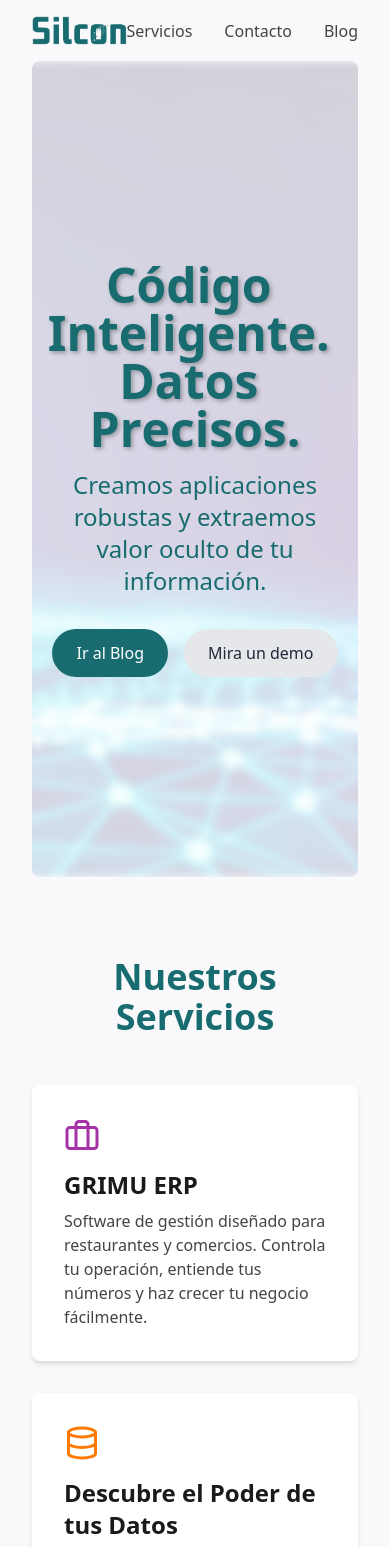
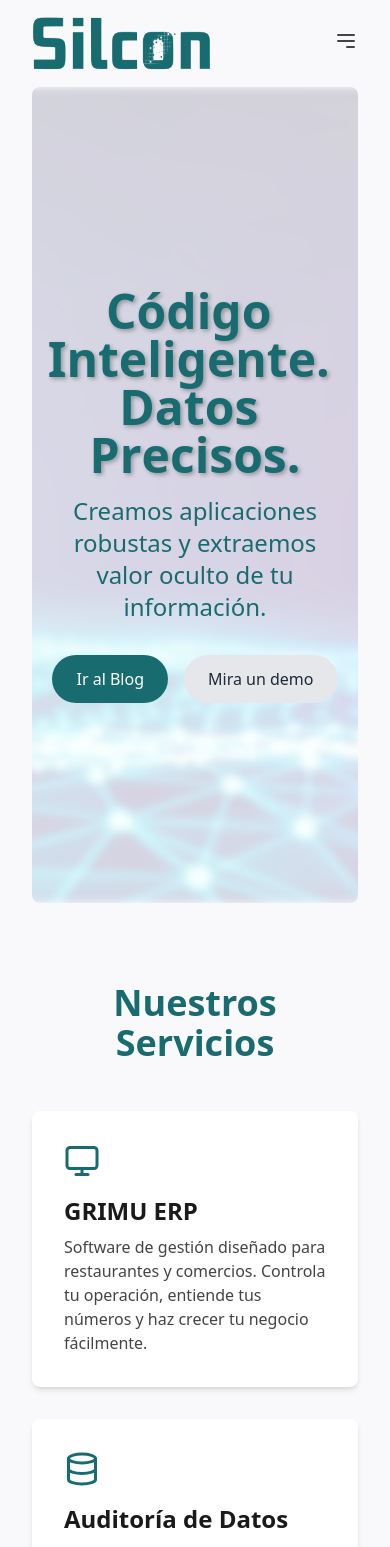
Before and after one commit to guitarvistor/guitarvistor.github.io, a Next.js app: page / in a window 390 px wide. Shown: the top 1547 px of the page. Built offline with nearby package versions, Linux system fonts and the light colour scheme.

Commit message:
colapsar menú

```diff
--- /dev/null
+++ b/src/app/demo/DemoClient.tsx
@@ -0,0 +1,25 @@
+"use client";
+
+import Link from 'next/link';
+import dynamic from 'next/dynamic';
+
+const DynamicDataBrainAnimation = dynamic(() => import('@/components/DataBrainAnimation'), { ssr: false });
+
+export default function DemoClient() {
+  return (
+    <div className="flex flex-col items-center justify-center min-h-screen bg-accent text-white text-center p-4">
+      <h1 className="text-4xl md:text-5xl font-bold mb-4">Imagina todos los datos de tu negocio en un solo lugar</h1>
+      <p className="text-2xl md:text-3xl mb-8">Conectados con una inteligencia artificial que trabaja específicamente para ti</p>
+      <DynamicDataBrainAnimation />
+      <h2 className="text-3xl md:text-4xl font-bold mb-8">¿Te gusta la idea?</h2>
+      <div className="flex flex-col sm:flex-row space-y-4 sm:space-y-0 sm:space-x-4">
+        <Link href="/grimu" className="bg-icon-inventory text-white py-3 px-6 rounded-full hover:bg-icon-inventory/90 transition-all text-lg">
+          Me encanta
+        </Link>
+        <Link href="/oportunidad" className="bg-icon-analytics text-white py-3 px-6 rounded-full hover:bg-icon-analytics/90 transition-all text-lg">
+          Perderé esta oportunidad
+        </Link>
+      </div>
+    </div>
+  );
+}
--- a/src/app/demo/page.tsx
+++ b/src/app/demo/page.tsx
@@ -1,21 +1,5 @@
-import Link from 'next/link';
-import DataBrainAnimation from '@/components/DataBrainAnimation';
+import DemoClient from './DemoClient';
 
-export default function Demo() {
-  return (
-    <div className="flex flex-col items-center justify-center min-h-screen bg-accent text-white text-center p-4">
-      <h1 className="text-4xl md:text-5xl font-bold mb-4">Imagina todos los datos de tu negocio en un solo lugar</h1>
-      <p className="text-2xl md:text-3xl mb-8">Conectados con una inteligencia artificial que trabaja específicamente para ti</p>
-      <DataBrainAnimation />
-      <h2 className="text-3xl md:text-4xl font-bold mb-8">¿Te gusta la idea?</h2>
-      <div className="flex flex-col sm:flex-row space-y-4 sm:space-y-0 sm:space-x-4">
-        <Link href="/grimu" className="bg-icon-inventory text-white py-3 px-6 rounded-full hover:bg-icon-inventory/90 transition-all text-lg">
-          Me encanta
-        </Link>
-        <Link href="/oportunidad" className="bg-icon-analytics text-white py-3 px-6 rounded-full hover:bg-icon-analytics/90 transition-all text-lg">
-          Perderé esta oportunidad
-        </Link>
-      </div>
-    </div>
-  );
+export default function DemoPage() {
+  return <DemoClient />;
 }
--- a/src/app/page.tsx
+++ b/src/app/page.tsx
@@ -3,8 +3,10 @@ import Header from "@/components/Header";
 import Footer from "@/components/Footer";
 import AnimatedSection from "@/components/AnimatedSection";
 import CascadingText from '@/components/CascadingText';
-import DataBrainAnimation from '@/components/DataBrainAnimation';
-import { FiArrowRight, FiDatabase, FiCode, FiBriefcase } from 'react-icons/fi';
+import dynamic from 'next/dynamic';
+
+const DynamicDataBrainAnimation = dynamic(() => import('@/components/DataBrainAnimation'), { ssr: false });
+import { FiDatabase, FiCode, FiMonitor, FiHome } from 'react-icons/fi';
 import { useForm, ValidationError } from '@formspree/react';
 
 export default function Home() {
@@ -58,7 +60,7 @@ export default function Home() {
             {/* GRIMU ERP */}
             <AnimatedSection delay={0.1}>
               <div className="bg-white p-8 rounded-lg shadow-md hover:shadow-xl transition-shadow h-full">
-                <div className="text-icon-sales text-4xl mb-4"><FiBriefcase /></div>
+                <div className="text-accent text-4xl mb-4"><FiMonitor /></div>
                 <h3 className="text-2xl font-bold text-text-primary mb-2">GRIMU ERP</h3>
                 <p className="text-text-secondary">Software de gestión diseñado para restaurantes y comercios.
                   Controla tu operación, entiende tus números y haz crecer tu negocio fácilmente.</p>
@@ -67,8 +69,8 @@ export default function Home() {
             {/* Auditoría de Datos */}
             <AnimatedSection delay={0.2}>
               <div className="bg-white p-8 rounded-lg shadow-md hover:shadow-xl transition-shadow h-full">
-                <div className="text-icon-analytics text-4xl mb-4"><FiDatabase /></div>
-                <h3 className="text-2xl font-bold text-text-primary mb-2">Descubre el Poder de tus Datos</h3>
+                <div className="text-accent text-4xl mb-4"><FiDatabase /></div>
+                <h3 className="text-2xl font-bold text-text-primary mb-2">Auditoría de Datos</h3>
                 <p className="text-text-secondary">Analizamos tus datos para descubrir oportunidades que potencien tu rentabilidad.
                    Recibe una hoja de ruta para tu crecimiento con insights claros y accionables.</p>
               </div>
@@ -76,7 +78,7 @@ export default function Home() {
             {/* Software a Medida */}
             <AnimatedSection delay={0.3}>
               <div className="bg-white p-8 rounded-lg shadow-md hover:shadow-xl transition-shadow h-full">
-                <div className="text-icon-inventory text-4xl mb-4"><FiCode /></div>
+                <div className="text-accent text-4xl mb-4"><FiCode /></div>
                 <h3 className="text-2xl font-bold text-text-primary mb-2">Software a Medida</h3>
                 <p className="text-text-secondary">Diseñamos y construimos aplicaciones desde cero, pensadas exclusivamente
                   para tu flujo de trabajo y tus metas, garantizando integración y eficiencia.</p>
@@ -85,7 +87,7 @@ export default function Home() {
             {/* Consultoría Tecnológica */}
             <AnimatedSection delay={0.4}>
               <div className="bg-white p-8 rounded-lg shadow-md hover:shadow-xl transition-shadow h-full">
-                <div className="text-accent text-4xl mb-4"><FiArrowRight /></div>
+                <div className="text-accent text-4xl mb-4"><FiHome /></div>
                 <h3 className="text-2xl font-bold text-text-primary mb-2">Consultoría Tecnológica</h3>
                 <p className="text-text-secondary">Te guiamos para que elijas las herramientas y plataformas correctas,
                   evitando gastos innecesarios y asegurando que tu ecosistema tecnológico trabaje para ti.</p>
--- a/src/components/DataBrainAnimation.tsx
+++ b/src/components/DataBrainAnimation.tsx
@@ -45,7 +45,7 @@ const DataBrainAnimation = () => {
       opacity: 1,
       scale: 1,
       transition: {
-        delay: 1.0, // Wait for data blocks to merge
+        delay: 1.0, // Esperar 1 segundo antes de mostrar el bloque de información
         duration: 0.5,
         ease: "easeOut",
       },
--- a/src/components/Header.tsx
+++ b/src/components/Header.tsx
@@ -1,18 +1,33 @@
-import React from 'react';
+'use client';
+import React, { useState } from 'react';
 import Logo from './Logo';
 import Link from 'next/link';
 
 const Header = () => {
+  const [isMenuOpen, setIsMenuOpen] = useState(false);
+
   return (
     <header className="bg-background py-4 px-8 flex justify-between items-center">
       <Logo />
-      <nav>
-        <ul className="flex space-x-8">
-          <li><a href="#services" className="text-text-secondary hover:text-accent">Servicios</a></li>
-          <li><a href="#contact" className="text-text-secondary hover:text-accent">Contacto</a></li>
-          <li><Link href="/blog" className="text-text-secondary hover:text-accent">Blog</Link></li>
-        </ul>
+      <nav className="hidden md:flex space-x-8">
+        <a href="#services" className="text-text-secondary hover:text-accent">Servicios</a>
+        <a href="#contact" className="text-text-secondary hover:text-accent">Contacto</a>
+        <Link href="/blog" className="text-text-secondary hover:text-accent">Blog</Link>
       </nav>
+      <div className="md:hidden">
+        <button onClick={() => setIsMenuOpen(!isMenuOpen)} className="text-text-secondary focus:outline-none">
+          <svg className="w-6 h-6" fill="none" stroke="currentColor" viewBox="0 0 24 24" xmlns="http://www.w3.org/2000/svg">
+            <path strokeLinecap="round" strokeLinejoin="round" strokeWidth="2" d={isMenuOpen ? "M6 18L18 6M6 6l12 12" : "M4 6h16M4 12h16m-7 6h7"}></path>
+          </svg>
+        </button>
+      </div>
+      {isMenuOpen && (
+        <nav className="absolute top-16 left-0 w-full bg-background flex flex-col items-center md:hidden">
+          <a href="#services" className="py-2 text-text-secondary hover:text-accent" onClick={() => setIsMenuOpen(false)}>Servicios</a>
+          <a href="#contact" className="py-2 text-text-secondary hover:text-accent" onClick={() => setIsMenuOpen(false)}>Contacto</a>
+          <Link href="/blog" className="py-2 text-text-secondary hover:text-accent" onClick={() => setIsMenuOpen(false)}>Blog</Link>
+        </nav>
+      )}
     </header>
   );
 };
```
Also changed, not shown: src/components/GrimuAnimation.tsx (+4 -4 lines), 19 other files (tests, documents, lock files or other folders).
